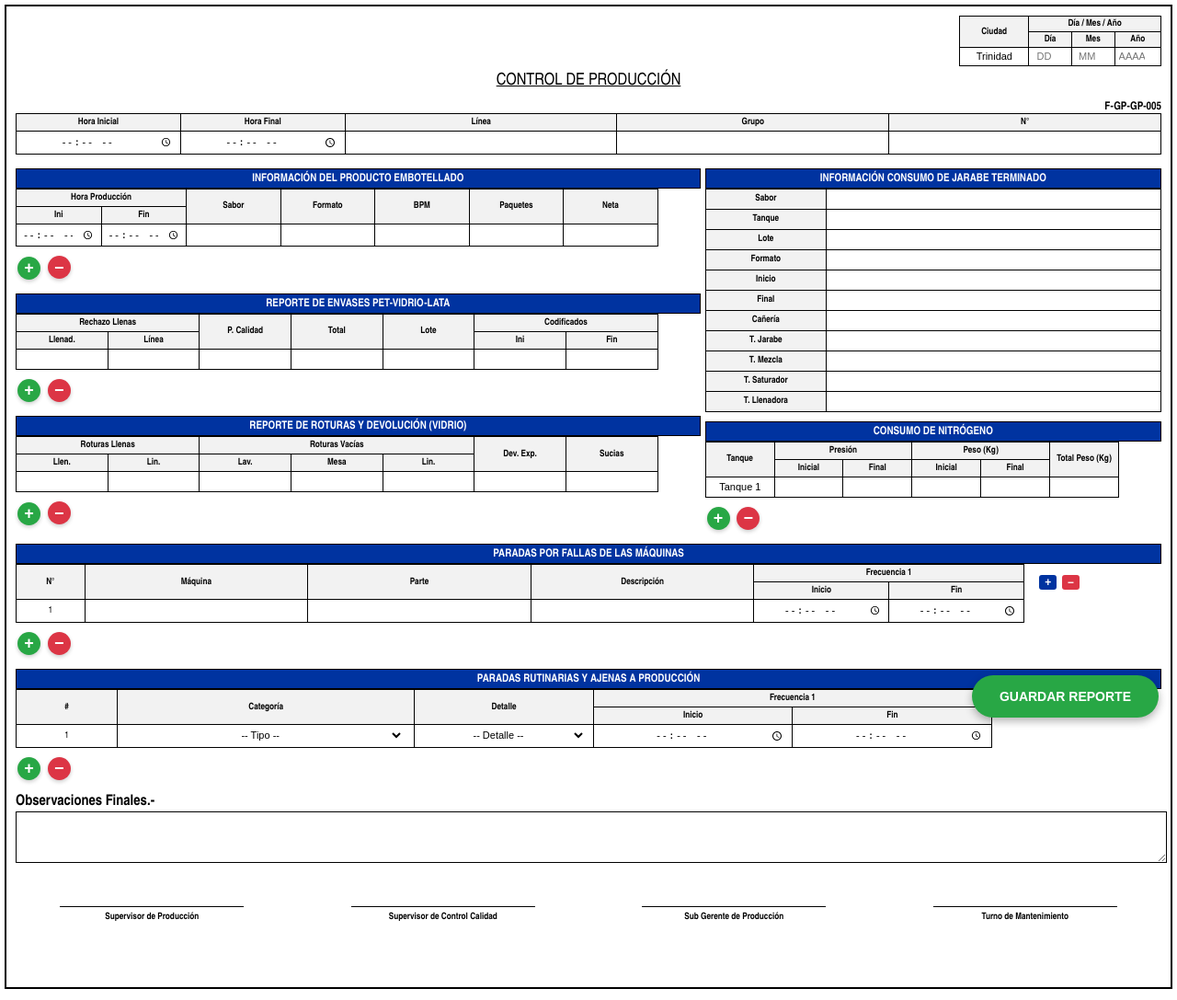
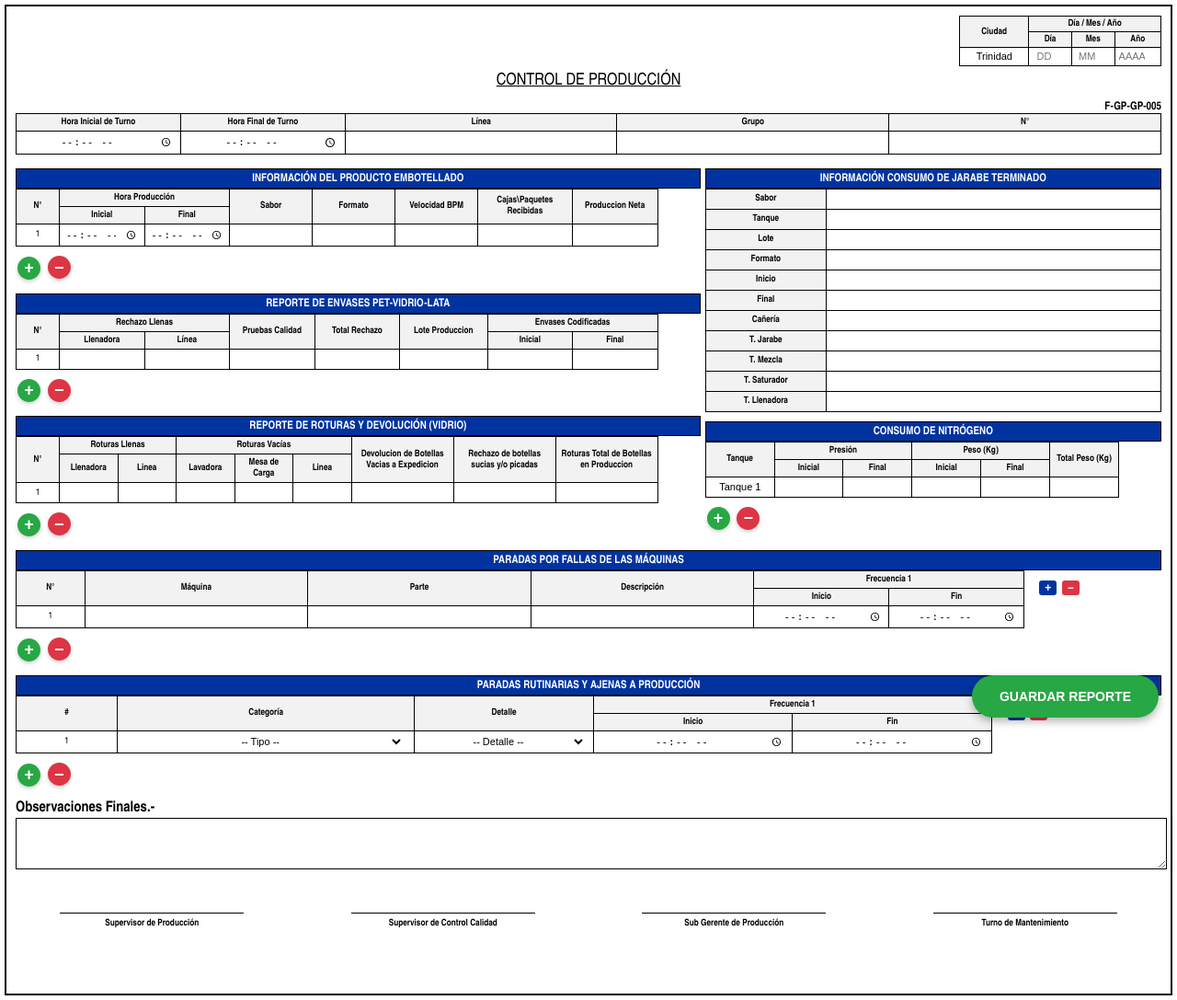
Before and after one commit to muerdenala-arch/App-Nudelpa, a Flask app: page /formulario_completo in a window 1280 px wide. Shown: the whole page at 92% size. Run offline with Flask 3, Linux system fonts and the light colour scheme; some libraries are stand-ins or nearby versions.

Commit message:
Actualización de mi proyecto

```diff
--- a/templates/formulario_completo.html
+++ b/templates/formulario_completo.html
@@ -21,7 +21,6 @@
         input, select { width: 95%; border: none; font-size: 11px; text-align: center; background: transparent; }
         input:focus, select:focus { outline: 1px solid #e60000; background: #fff8f8; }
 
-        /* Campos inválidos */
         input.invalido, select.invalido { outline: 2px solid #e60000; background: #fff0f0; }
 
         .btn-agregar {
@@ -46,7 +45,6 @@
         }
         .input-nuevo:focus { outline: 1px solid #e60000; background: #fff8f8; border: 1px solid #e60000; }
 
-        /* Columna de eliminar fila */
         .td-eliminar { border: none !important; background: transparent !important; width: 30px; padding: 0 2px; }
 
         .footer-firmas { display: flex; justify-content: space-around; margin-top: 40px; margin-bottom: 60px; flex-wrap: wrap; gap: 20px; }
@@ -54,7 +52,6 @@
         .btn-flotante { position: fixed; bottom: 20px; right: 20px; background: #28a745; color: white; padding: 15px 30px; border: none; border-radius: 50px; font-weight: bold; cursor: pointer; box-shadow: 0 4px 10px rgba(0,0,0,0.3); z-index: 100; font-size: 14px; }
         .btn-flotante:hover { background: #218838; }
 
-        /* Toast de validación */
         #toast {
             display: none; position: fixed; top: 20px; left: 50%; transform: translateX(-50%);
             background: #e60000; color: #fff; padding: 12px 28px; border-radius: 8px;
@@ -67,8 +64,6 @@
 
 <div id="toast">⚠️ Por favor complete todos los campos obligatorios.</div>
 
-<!-- Se elimina el <form> con action ya que el backend no está implementado;
-     el guardado se maneja por JS con validación previa -->
 <div class="hoja" id="formulario">
 
     <!-- ── CABECERA ── -->
@@ -89,7 +84,7 @@
     <table>
         <thead>
             <tr>
-                <th>Hora Inicial</th><th>Hora Final</th>
+                <th>Hora Inicial de Turno</th><th>Hora Final de Turno</th>
                 <th>Línea</th><th>Grupo</th><th>N°</th>
             </tr>
         </thead>
@@ -113,15 +108,19 @@
             <table>
                 <thead>
                     <tr>
+                        <th rowspan="2">N°</th>
                         <th colspan="2">Hora Producción</th>
                         <th rowspan="2">Sabor</th><th rowspan="2">Formato</th>
-                        <th rowspan="2">BPM</th><th rowspan="2">Paquetes</th>
-                        <th rowspan="2">Neta</th><th rowspan="2" style="border:none; background:transparent;"></th>
+                        <th rowspan="2">Velocidad BPM</th>
+                        <th rowspan="2">Cajas\Paquetes Recibidas</th>
+                        <th rowspan="2">Produccion Neta</th>
+                        <th rowspan="2" style="border:none; background:transparent;"></th>
                     </tr>
-                    <tr><th>Ini</th><th>Fin</th></tr>
+                    <tr><th>Inicial</th><th>Final</th></tr>
                 </thead>
                 <tbody id="tbodyProducto">
                     <tr>
+                        <td>1</td>
                         <td><input type="time" name="p_h_ini[]" required></td>
                         <td><input type="time" name="p_h_fin[]" required></td>
                         <td><input type="text" name="p_sabor[]" required></td>
@@ -141,16 +140,19 @@
             <table>
                 <thead>
                     <tr>
+                        <th rowspan="2">N°</th>
                         <th colspan="2">Rechazo Llenas</th>
-                        <th rowspan="2">P. Calidad</th><th rowspan="2">Total</th>
-                        <th rowspan="2">Lote</th>
-                        <th colspan="2">Codificados</th>
+                        <th rowspan="2">Pruebas Calidad</th>
+                        <th rowspan="2">Total Rechazo</th>
+                        <th rowspan="2">Lote Produccion</th>
+                        <th colspan="2">Envases Codificadas</th>
                         <th rowspan="2" style="border:none; background:transparent;"></th>
                     </tr>
-                    <tr><th>Llenad.</th><th>Línea</th><th>Ini</th><th>Fin</th></tr>
+                    <tr><th>Llenadora</th><th>Línea</th><th>Inicial</th><th>Final</th></tr>
                 </thead>
                 <tbody id="tbodyEnvases">
                     <tr>
+                        <td>1</td>
                         <td><input type="text"   name="env_r_llenadora[]" required></td>
                         <td><input type="text"   name="env_r_linea[]" required></td>
                         <td><input type="number" name="env_p_calidad[]" required></td>
@@ -170,15 +172,19 @@
             <table>
                 <thead>
                     <tr>
+                        <th rowspan="2">N°</th>
                         <th colspan="2">Roturas Llenas</th>
                         <th colspan="3">Roturas Vacías</th>
-                        <th rowspan="2">Dev. Exp.</th><th rowspan="2">Sucias</th>
+                       <th rowspan="2" style="width: 100px; min-width: 100px; max-width: 100px; white-space: normal; text-align: center; vertical-align: middle; line-height: 1.2; padding: 5px;">Devolucion de Botellas Vacias a Expedicion</th>
+                        <th rowspan="2" style="width: 100px; min-width: 100px; max-width: 100px; white-space: normal; text-align: center; vertical-align: middle; line-height: 1.2; padding: 5px;">Rechazo de botellas sucias y/o picadas</th>
+                        <th rowspan="2" style="width: 100px; min-width: 100px; max-width: 100px; white-space: normal; text-align: center; vertical-align: middle; line-height: 1.2; padding: 5px;">Roturas Total de Botellas en Produccion</th>
                         <th rowspan="2" style="border:none; background:transparent;"></th>
                     </tr>
-                    <tr><th>Llen.</th><th>Lin.</th><th>Lav.</th><th>Mesa</th><th>Lin.</th></tr>
+                    <tr><th>Llenadora</th><th>Linea</th><th>Lavadora</th><th>Mesa de Carga</th><th>Linea</th></tr>
                 </thead>
                 <tbody id="tbodyRoturas">
                     <tr>
+                        <td>1</td>
                         <td><input type="text"   name="rv_r_llenadora[]" required></td>
                         <td><input type="text"   name="rv_r_linea[]" required></td>
                         <td><input type="number" name="rv_v_lavadora[]" required></td>
@@ -186,6 +192,7 @@
                         <td><input type="text"   name="rv_v_linea[]" required></td>
                         <td><input type="text"   name="rv_dev_expedicion[]" required></td>
                         <td><input type="text"   name="rv_rech_sucias[]" required></td>
+                        <td><input type="text"   name="rotura_total[]" required></td>
                         <td class="td-eliminar"></td>
                     </tr>
                 </tbody>
@@ -230,11 +237,11 @@
                 </thead>
                 <tbody id="tbodyGas">
                     <tr>
-                        <td><input type="text"   name="g_tanque[]" value="Tanque 1" required></td>
-                        <td><input type="number" name="g_p_ini[]" required></td>
-                        <td><input type="number" name="g_p_fin[]" required></td>
-                        <td><input type="number" name="g_w_ini[]" required></td>
-                        <td><input type="number" name="g_w_fin[]" required></td>
+                        <td><input type="text"   name="g_tanque[]"  value="Tanque 1" required></td>
+                        <td><input type="number" name="g_p_ini[]"   required></td>
+                        <td><input type="number" name="g_p_fin[]"   required></td>
+                        <td><input type="number" name="g_w_ini[]"   required></td>
+                        <td><input type="number" name="g_w_fin[]"   required></td>
                         <td><input type="number" name="g_w_total[]" required></td>
                         <td class="td-eliminar"></td>
                     </tr>
@@ -339,16 +346,15 @@
 <button type="button" class="btn-flotante" onclick="guardarReporte()">GUARDAR REPORTE</button>
 
 <script>
-    /* ══════════════════════════════════════════
-       CONTADORES DE COLUMNAS DINÁMICAS
-    ══════════════════════════════════════════ */
     let nFallas = 1, nRutinarias = 1;
 
     /* ══════════════════════════════════════════
-       PLANTILLAS DE FILAS
+       PLANTILLAS DE FILAS — con numeración
     ══════════════════════════════════════════ */
     function filaProducto() {
+        const n = document.getElementById('tbodyProducto').rows.length + 1;
         return `<tr>
+            <td>${n}</td>
             <td><input type="time"   name="p_h_ini[]"   required></td>
             <td><input type="time"   name="p_h_fin[]"   required></td>
             <td><input type="text"   name="p_sabor[]"   required></td>
@@ -361,7 +367,9 @@
     }
 
     function filaEnvases() {
+        const n = document.getElementById('tbodyEnvases').rows.length + 1;
         return `<tr>
+            <td>${n}</td>
             <td><input type="text"   name="env_r_llenadora[]" required></td>
             <td><input type="text"   name="env_r_linea[]"     required></td>
             <td><input type="number" name="env_p_calidad[]"   required></td>
@@ -374,14 +382,17 @@
     }
 
     function filaRoturas() {
+        const n = document.getElementById('tbodyRoturas').rows.length + 1;
         return `<tr>
-            <td><input type="text"   name="rv_r_llenadora[]"  required></td>
-            <td><input type="text"   name="rv_r_linea[]"      required></td>
-            <td><input type="number" name="rv_v_lavadora[]"   required></td>
-            <td><input type="number" name="rv_v_mesa[]"       required></td>
-            <td><input type="text"   name="rv_v_linea[]"      required></td>
+            <td>${n}</td>
+            <td><input type="text"   name="rv_r_llenadora[]"    required></td>
+            <td><input type="text"   name="rv_r_linea[]"        required></td>
+            <td><input type="number" name="rv_v_lavadora[]"     required></td>
+            <td><input type="number" name="rv_v_mesa[]"         required></td>
+            <td><input type="text"   name="rv_v_linea[]"        required></td>
             <td><input type="text"   name="rv_dev_expedicion[]" required></td>
-            <td><input type="text"   name="rv_rech_sucias[]"  required></td>
+            <td><input type="text"   name="rv_rech_sucias[]"    required></td>
+            <td><input type="text"   name="rotura_total[]"      required></td>
             <td class="td-eliminar"></td>
         </tr>`;
     }
@@ -397,7 +408,6 @@
         const tbody = document.getElementById(tbodyId);
         if (tbody.rows.length > 1) {
             tbody.deleteRow(tbody.rows.length - 1);
-            // Re-numerar si aplica
             renumerar(tbodyId);
         }
     }
@@ -491,9 +501,9 @@
             tbody='tbodyRutinarias'; nameIni='r_ini[]'; nameFin='r_fin[]';
         }
 
-        const head1    = document.getElementById(h1);
+        const head1     = document.getElementById(h1);
         const btnHeader = document.getElementById(btn);
-        const nuevoTh  = document.createElement('th');
+        const nuevoTh   = document.createElement('th');
         nuevoTh.colSpan = 2;
         nuevoTh.innerText = 'Frecuencia ' + count;
         head1.insertBefore(nuevoTh, btnHeader);
@@ -502,7 +512,6 @@
 
         const filas = document.getElementById(tbody).rows;
         for (let i = 0; i < filas.length; i++) {
-            // Insertar antes de la última celda (td-eliminar)
             const lastTd = filas[i].lastElementChild;
             const fragIni = document.createElement('td');
             fragIni.innerHTML = `<input type="time" name="${nameIni}" required>`;
@@ -514,36 +523,30 @@
     }
 
     function quitarColumna(tipo) {
-        let h1, h2, tbody, count;
+        let h1, h2, tbody;
         if (tipo === 'Fallas') {
-            if (nFallas <= 1) return;          // mínimo 1 frecuencia
-            h1='headerFallas1'; h2='headerFallas2'; tbody='tbodyFallas'; count=nFallas; nFallas--;
+            if (nFallas <= 1) return;
+            h1='headerFallas1'; h2='headerFallas2'; tbody='tbodyFallas'; nFallas--;
         } else {
             if (nRutinarias <= 1) return;
-            h1='headerRutinarias1'; h2='headerRutinarias2'; tbody='tbodyRutinarias'; count=nRutinarias; nRutinarias--;
+            h1='headerRutinarias1'; h2='headerRutinarias2'; tbody='tbodyRutinarias'; nRutinarias--;
         }
 
-        // Quitar el <th colspan=2> de frecuencia N en header fila 1
         const head1 = document.getElementById(h1);
-        const ths = head1.querySelectorAll('th[colspan="2"]');
-        // El último th[colspan=2] que NO sea el botón es la última frecuencia
+        const ths   = head1.querySelectorAll('th[colspan="2"]');
         const ultimoFrec = Array.from(ths).filter(th => th.innerText.startsWith('Frecuencia')).pop();
         if (ultimoFrec) ultimoFrec.remove();
 
-        // Quitar los dos últimos <th> de la fila 2 (Inicio / Fin)
         const head2 = document.getElementById(h2);
-        const ths2 = head2.querySelectorAll('th');
+        const ths2  = head2.querySelectorAll('th');
         if (ths2.length >= 2) { ths2[ths2.length-1].remove(); ths2[ths2.length-2].remove(); }
 
-        // Quitar las dos últimas celdas de tiempo en cada fila del tbody (antes de td-eliminar)
         const filas = document.getElementById(tbody).rows;
         for (let i = 0; i < filas.length; i++) {
             const cells = filas[i].cells;
-            const last = cells[cells.length - 1]; // td-eliminar
-            // eliminar las 2 celdas justo antes de td-eliminar
             if (cells.length >= 3) {
                 filas[i].removeChild(cells[cells.length - 2]);
-                filas[i].removeChild(cells[cells.length - 2]); // índice se recorre
+                filas[i].removeChild(cells[cells.length - 2]);
             }
         }
     }
@@ -558,7 +561,7 @@
     };
 
     function actualizarOpciones(selectCat) {
-        const fila = selectCat.closest('tr');
+        const fila          = selectCat.closest('tr');
         const selectDetalle = fila.querySelector('select[name="r_detalle[]"]');
         const inputNuevo    = fila.querySelector('.input-nuevo');
         selectDetalle.style.display = 'block';
@@ -595,7 +598,6 @@
        VALIDACIÓN Y GUARDADO
     ══════════════════════════════════════════ */
     function guardarReporte() {
-        // Limpiar marcas previas
         document.querySelectorAll('.invalido').forEach(el => el.classList.remove('invalido'));
 
         const campos = document.querySelectorAll(
@@ -604,7 +606,6 @@
 
         let hayError = false;
         campos.forEach(campo => {
-            // Ignorar campos ocultos (input-nuevo no visible)
             if (campo.offsetParent === null) return;
             const val = campo.value.trim();
             if (!val) {
@@ -615,14 +616,11 @@
 
         if (hayError) {
             mostrarToast('⚠️ Por favor complete todos los campos obligatorios.');
-            // Hacer scroll al primer campo inválido
             const primero = document.querySelector('.invalido');
             if (primero) primero.scrollIntoView({ behavior: 'smooth', block: 'center' });
             return;
         }
 
-        // ── Aquí iría el envío real al backend ──
-        // Ejemplo: fetch('/guardar_todo', { method:'POST', body: new FormData(...) })
         mostrarToast('✅ Reporte listo para enviar. Conecte el backend en guardarReporte().');
     }
 
@@ -634,7 +632,6 @@
         setTimeout(() => t.style.display = 'none', 4000);
     }
 
-    /* Limpiar marca roja al corregir el campo */
     document.addEventListener('input', e => {
         if (e.target.classList.contains('invalido') && e.target.value.trim())
             e.target.classList.remove('invalido');
```
